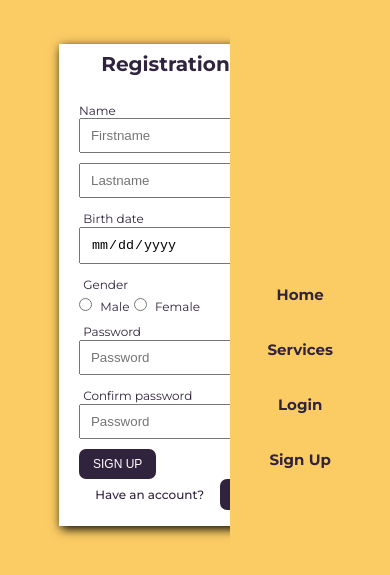
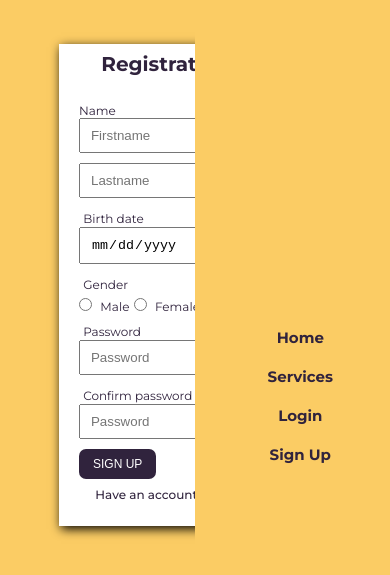
Before and after one commit to Lolodusiji/Portal, a plain HTML site: page index3.html in a window 390 px wide. Both pictures are taken after a click on the icon 361 px from the left and 36 px from the top of the page. Shown: the part 77-652 px from the top of the page. Drawn offline with Linux system fonts and the light colour scheme.

Commit message:
ham-burger error

```diff
--- a/homepage.css
+++ b/homepage.css
@@ -63,7 +63,7 @@ li {
 }
 
 
-.group2>ul>li a {
+.group2 >li a {
     text-decoration: none;
     text-transform: capitalize;
     font-weight: 700;
@@ -188,6 +188,7 @@ li {
     color: #30233d;
     margin-bottom: 3rem;
 }
+
 
 
 @media screen and (max-width:980px){
@@ -338,27 +339,33 @@ li {
         position: relative;
         width: 60%;
         left: 100%;
+        display: none;
+    }
+    .group2.active {
+        display: flex;
+        flex-direction: column;
+        justify-content: center;
+        position: absolute;
+        backdrop-filter: blur(16px) saturate(180%);
+        background-color: #Fbcc64;
+        left: 50%;
+        top: 23px;
+        height: 100vh;
+        right: 50vh;
+        /* display: none; */
     }
 
-    .group2.active {
+    /* .group2.active {
         left: 0;
-    }
+    } */
 
     .nav-cont>i {
         display: block;
 
     }
 
-    .group2>ul {
-        flex-direction: column;
-        justify-content: center;
-        position: absolute;
-        backdrop-filter: blur(16px) saturate(180%);
-        background-color: #Fbcc64;
-        left: 70px;
-        top: 17px;
-        height: 95vh;
-        right: 0;
+    li{
+        text-align: center;
     }
 
     .inpt-flex {
--- a/index3.html
+++ b/index3.html
@@ -15,8 +15,8 @@
             <div class="nav">
                 <div class="nav-cont">
                     <a href="">Pauds.</a>
-                    <div class="group2">
-                        <ul>
+                    <div >
+                        <ul class="group2">
                             <li><a href="./index.html" class="link">Home</a></li>
                             <li><a href="./index4.html" class="link">Services</a></li>
                             <li><a href="./index2.html" class="link">Login</a></li>
--- a/loginpage.css
+++ b/loginpage.css
@@ -65,7 +65,7 @@ li {
     margin: 10px;
 }
 
-.group2>ul>li a {
+.group2 > li a {
     text-decoration: none;
     text-transform: capitalize;
     font-weight: 700;
@@ -261,28 +261,36 @@ li {
         position: relative;
         width: 60%;
         left: 100%;
+        display: none;
     }
 
-    .group2.active {
+    /* .group2.active {
         left: 0;
-    }
+    } */
 
     .nav-cont>i {
         display: block;
 
     }
 
-    .group2>ul {
+    li{
+        text-align: center;
+    }
+
+    .group2.active {
+        display: flex;
         flex-direction: column;
         justify-content: center;
         position: absolute;
         backdrop-filter: blur(16px) saturate(180%);
         background-color: #Fbcc64;
-        left: 70px;
-        top: 17px;
-        height: 95vh;
-        right: 0;
+        left: 50%;
+        top: 33px;
+        height: 100vh;
+        right: 50vh;
+        /* display: none; */
         z-index: 1;
+    }
     }
 
     .inpt-flex {
--- a/services.css
+++ b/services.css
@@ -64,7 +64,7 @@ li {
     margin: 10px;
 }
 
-.group2>ul>li a {
+.group2>li a {
     text-decoration: none;
     text-transform: capitalize;
     font-weight: 700;
@@ -143,27 +143,34 @@ li {
         position: relative;
         width: 60%;
         left: 100%;
+        display: none;
     }
 
-    .group2.active {
+    /* .group2.active {
         left: 0;
-    }
+    } */
 
     .nav-cont>i {
         display: block;
 
     }
 
-    .group2>ul {
+    .group2.active {
+        display: flex;
         flex-direction: column;
         justify-content: center;
         position: absolute;
         backdrop-filter: blur(16px) saturate(180%);
         background-color: #Fbcc64;
-        left: 70px;
-        top: 17px;
-        height: 95vh;
-        right: 0;
+        left: 50%;
+        top: 33px;
+        height: 100vh;
+        right: 50vh;
+        z-index: 1;
+    }
+
+    li{
+        text-align: center;
     }
 
     .inpt-flex {
--- a/signup.css
+++ b/signup.css
@@ -44,7 +44,7 @@ body {
     display: none;
 }
 
-.nav-cont>a {
+ .nav-cont>a {
     font-size: 30px;
     text-decoration: none;
     color:  #30233d;
@@ -64,7 +64,7 @@ li {
     margin: 10px;
 }
 
-.group2>ul>li a {
+.group2 >li a {
     text-decoration: none;
     text-transform: capitalize;
     font-weight: 700;
@@ -315,10 +315,25 @@ li {
         position: relative;
         width: 60%;
         left: 100%;
+        display: none;
     }
 
     .group2.active {
-        left: 0;
+        display: flex;
+        flex-direction: column;
+        justify-content: center;
+        position: absolute;
+        backdrop-filter: blur(16px) saturate(180%);
+        background-color: #Fbcc64;
+        left: 50%;
+        top: 33px;
+        height: 100vh;
+        right: 50vh;
+        z-index: 1;
+    }
+
+    li{
+        text-align: center;
     }
 
     .nav-cont>i {
@@ -326,18 +341,6 @@ li {
 
     }
 
-    .group2>ul {
-        flex-direction: column;
-        justify-content: center;
-        position: absolute;
-        backdrop-filter: blur(16px) saturate(180%);
-        background-color: #Fbcc64;
-        left: 70px;
-        top: 17px;
-        height: 95vh;
-        right: 0;
-        z-index: 1;
-    }
 
     .inpt-flex {
         flex-direction: column;
@@ -374,7 +377,6 @@ li {
 
     .flex2{
         width: 80%;
-        /* height: 78vh; */
     }
     .wrapper{
         width: 80%;
@@ -382,6 +384,4 @@ li {
     .wrapper > h2{
         text-align: center;
     }
-
-
 }
```
Also changed, not shown: index.html (+2 -2 lines), index2.html (+2 -2 lines), index4.html (+2 -2 lines).
